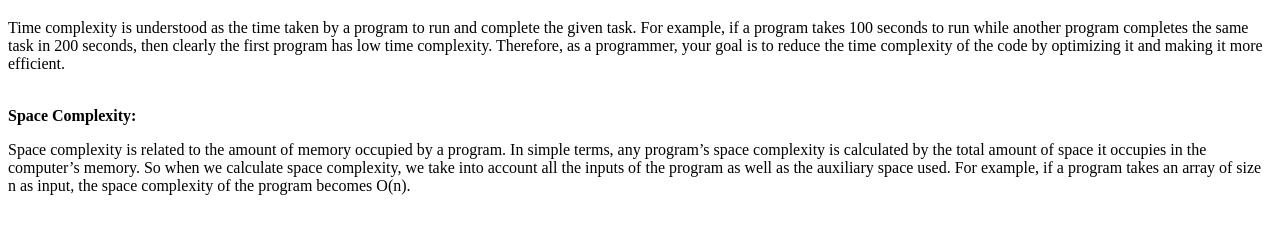
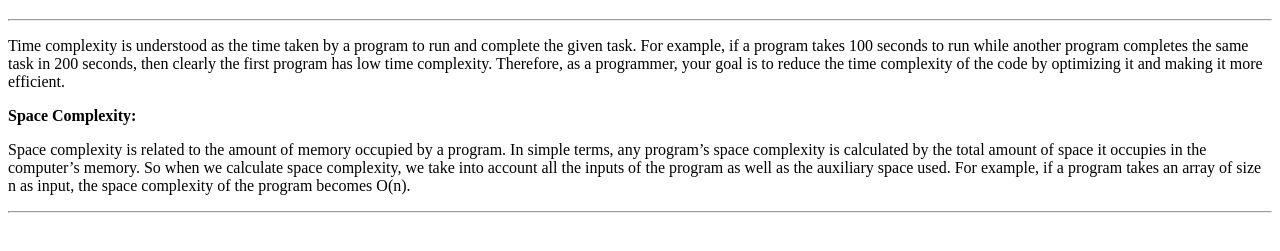
Before and after one commit to acciojob/time-and-space-complexity-vishalP-08, a website: page main.html in a window 1280 px wide. Shown: the part 61-312 px from the top of the page. Drawn offline with Linux system fonts and the light colour scheme.

Commit message:
created a submission

```diff
--- a/main.html
+++ b/main.html
@@ -9,9 +9,10 @@
 <body>
 	<!-- the entire body must be written by student -->
 	<h1>Time and Space Complexity</h1>
-	<p>Time complexity is understood as the time taken by a program to run and complete the given task. For example, if a program takes 100 seconds to run while another program completes the same task in 200 seconds, then clearly the first program has low time complexity. Therefore, as a programmer, your goal is to reduce the time complexity of the code by optimizing it and making it more efficient.</p><br>
-	<b>Space Complexity:</b><p>Space complexity is related to the amount of memory occupied by a program. In simple terms, any program’s space complexity is calculated by the total amount of space it occupies in the computer’s memory. So when we calculate space complexity, we take into account all the inputs of the program as well as the auxiliary space used. For example, if a program takes an array of size n as input, the space complexity of the program becomes O(n).</p>
-    <script type="text/javascript" src="./script.js">
+	<hr>
+	<p>Time complexity is understood as the time taken by a program to run and complete the given task. For example, if a program takes 100 seconds to run while another program completes the same task in 200 seconds, then clearly the first program has low time complexity. Therefore, as a programmer, your goal is to reduce the time complexity of the code by optimizing it and making it more efficient.</p><b>Space Complexity:</b><p>Space complexity is related to the amount of memory occupied by a program. In simple terms, any program’s space complexity is calculated by the total amount of space it occupies in the computer’s memory. So when we calculate space complexity, we take into account all the inputs of the program as well as the auxiliary space used. For example, if a program takes an array of size n as input, the space complexity of the program becomes O(n).</p>
+    <hr>
+	<script type="text/javascript" src="./script.js">
 </script>
 
 </body>
```
